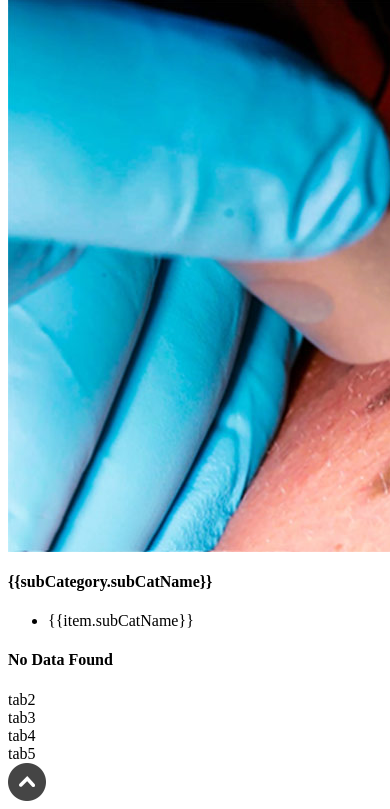
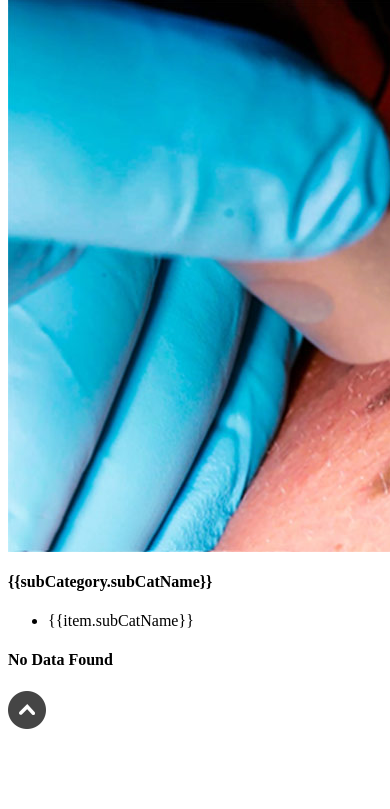
Before and after one commit to WohligTechnology/renita, a PHP site: page /views/content/skin.html in a window 390 px wide; the page is wider, and only the part inside the window is pictured. Shown: the part 394-1203 px from the top of that part. After the commit the page ends 1123 px from the top of that part, so only its background shows below. Run offline with PHP 8.4, Linux system fonts and the light colour scheme.

Commit message:
changes in mobile ui

```diff
--- a/views/content/skin.html
+++ b/views/content/skin.html
@@ -104,15 +104,19 @@
 
                   <uib-accordion close-others="true" class="cat-menu" ng-if="subCategory.subCatName">
                      <div uib-accordion-group is-open=status.open1>
-                        <uib-accordion-heading>
-                           <h4><span>{{subCategory.subCatName}}</span>
+                        <uib-accordion-heading >
+                           <h4 ng-style="subCategory.style" class="sub_cat_head"><span>{{subCategory.subCatName}}</span>
                           <i class="pull-right fa" ng-class="{'fa-angle-up': status.open1, 'fa-angle-down': !status.open1}"></i>
                           </h4>
                         </uib-accordion-heading>
                         <div>
                            <ul class="sub-cat">
-                              <li ng-repeat="item in category">
-                                 <a ng-style="item.style" ng-class="{'panel-default':item.activetab}" ng-click="tabActive(item._id,$index,item)">{{item.subCatName}}</a>
+                             <!-- <div>
+                               <p>{{category}}</p>
+                             </div> -->
+                              <li ng-repeat="item in category" ng-if="subCategory.subCatName!=item.subCatName">
+                                 <a ng-click="tabActive(item._id,$index,item)">{{item.subCatName}}</a>
+                                 <!-- <a ng-style="item.style" ng-class="{'panel-default':item.activetab}" ng-click="tabActive(item._id,$index,item)">{{item.subCatName}}</a> -->
                                </li>
 
                            </ul>
@@ -151,26 +155,10 @@
                      </div>
                      <div class="first" ng-if="tab=='tab1'" ng-bind-html="subCategory.subCatDescription">
                      </div>
-                     <div class="first" ng-if="tab=='tab2'">
-                        tab2
-                     </div>
-                     <div class="first" ng-if="tab=='tab3'">
-                        tab3
-                     </div>
-                     <div class="first" ng-if="tab=='tab4'">
-                        tab4
-                     </div>
-                     <div class="first" ng-if="tab=='tab5'">
-                        tab5
-                     </div>
-                     <div class="first" ng-if="tab=='tab6'">
-                     </div>
-                     <div class="first" ng-if="tab=='tab7'">
-                     </div>
-                     <div class="first" ng-if="tab=='tab8'">
-                     </div>
-                     <div class="first" ng-if="tab=='tab1'">
-                     </div>
+
+
+
+
                   </div>
                </div>
             </div>
```
Also changed, not shown: js/controllers.js (+13 -2 lines), sass/_mobile.scss (+12 -5 lines).
